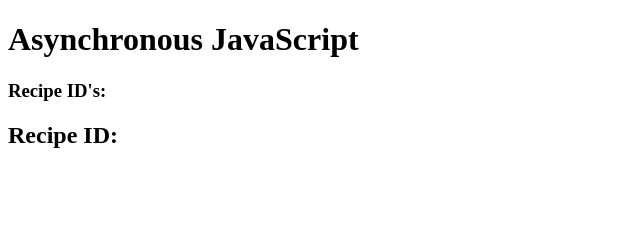
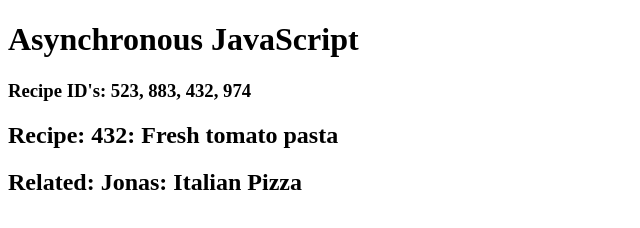
Before and after one commit to davieu/asynchronous-javascript, a plain HTML site: page index-2.html in a window 1280 px wide. Shown: the whole page, without its empty margins (0-640 px from the left). Drawn offline with Linux system fonts and the light colour scheme.

Commit message:
async await with a promise consumption with .then()

```diff
--- a/index-2.html
+++ b/index-2.html
@@ -11,7 +11,7 @@
   <!-- USED WITH MAIN-2.JS -->
   <h1>Asynchronous JavaScript</h1>
   <h3 id="promise-one-array">Recipe ID's: </h3>
-  <h2 id="promise-one">Recipe ID: </h2>
+  <h2 id="promise-one">Recipe: </h2>
   <h2 id="promise-two"></h2>
   <h2 id="promise-three"></h2>
   <script src="main-2.js"></script>
--- a/main-2.js
+++ b/main-2.js
@@ -1 +1,64 @@
 // THIS FILE IS USED WITH INDEX-2.js
+
+
+const getIDs = new Promise((resolve, reject) => {
+  setTimeout(() => {
+    resolve([523, 883, 432, 974])
+  }, 1500);
+});
+
+//recID gets passed in as ID for the setTimeout function
+const getRecipe = (recID) => {
+  return new Promise((resolve, reject) => {
+    setTimeout((ID) => {
+      const recipe = {title:'Fresh tomato pasta',
+      publisher: 'Jonas'}
+
+      resolve(`${ID}: ${recipe.title}`);
+    },1500, recID)
+
+  });
+};
+
+const getRelated = (publisher) => {
+  return new Promise((resolve, reject) => {
+    setTimeout((pub) => {
+      const recipe = {title: 'Italian Pizza',
+      publisher: 'Jonas'};
+
+      resolve(`${pub}: ${recipe.title}`);
+    }, 1500, publisher);
+
+  })
+};
+
+async function getRecipesAW() {
+  //if promised is resolved/successful then the value of the await expression is the resolved value of the promise which is then assigned to the IDs variable.
+  //In each line with the await keyword is the execution stops and we wait until each of the promises get a result/resolved
+  const IDs = await getIDs;
+  console.log(IDs);
+  let promiseOneArray = document.getElementById('promise-one-array');
+  for (let i = 0; i < IDs.length; i++) {
+    if (i != IDs.length - 1) {
+      promiseOneArray.innerHTML += IDs[i] + ", ";
+    } else {
+      promiseOneArray.innerHTML += IDs[i]
+    }
+  }
+
+  const recipe = await getRecipe(IDs[2]);
+  console.log(recipe);
+  let promiseOne = document.getElementById('promise-one');
+  promiseOne.innerHTML = promiseOne.innerHTML + recipe;
+
+  const related = await getRelated('Jonas');
+  console.log(related)
+  document.getElementById('promise-two').innerHTML = "Related: " + related;
+
+  return {IDs, recipe, related}
+}
+
+//async functions always returns a promise that we can consume. we use .then() here to consume the promise. That is how we can access the return of the async function.
+getRecipesAW().then((result) => {
+  console.log(`${result.IDs}`)
+})
```
